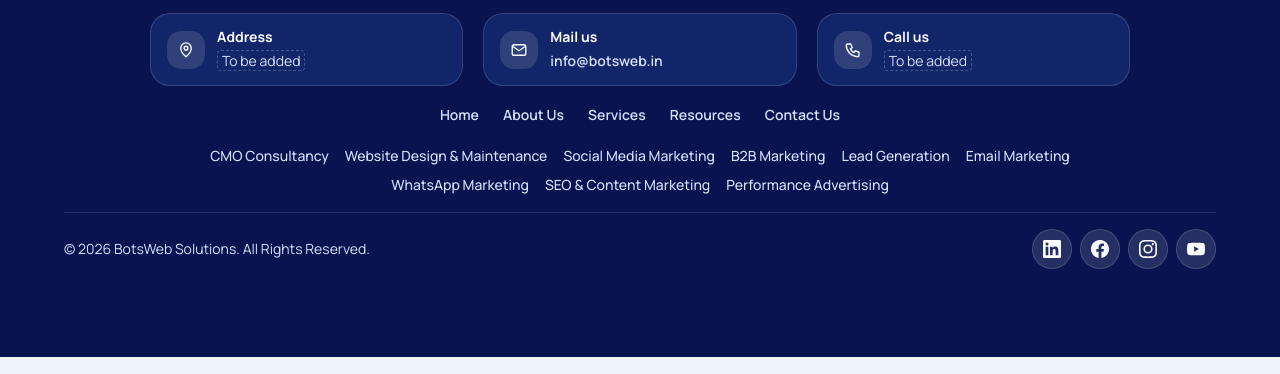
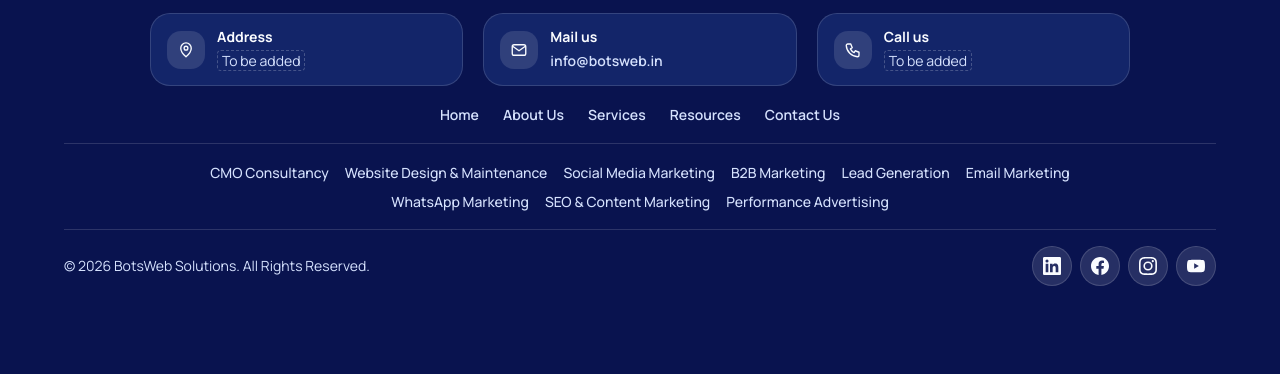
Before and after one commit to booniraj-prog/botsweb-website, a website: page index.html in a window 1280 px wide. Shown: the part 7630-8004 px from the top of the page. Drawn offline with Linux system fonts and the light colour scheme.

Commit message:
Footer: thin divider between page and service links
Co-Authored-By: Claude Opus 5.5 <noreply@anthropic.com>

```diff
--- a/css/site.css
+++ b/css/site.css
@@ -628,3 +628,5 @@ textarea.input { min-height: 140px; padding: var(--space-sm) var(--space-md); li
 /* Keep the social icons clear of the floating WhatsApp button */
 .footer { padding-bottom: calc(var(--space-md) + 72px); }
 @media (max-width: 60rem) { .footer { padding-bottom: calc(var(--space-md) + 72px); } }
+/* Thin full-width rule between page links and service links */
+.footer nav[aria-label="Footer"] { width: 100%; padding-bottom: var(--space-md); border-bottom: 1px solid var(--color-navy-rule); }
```
